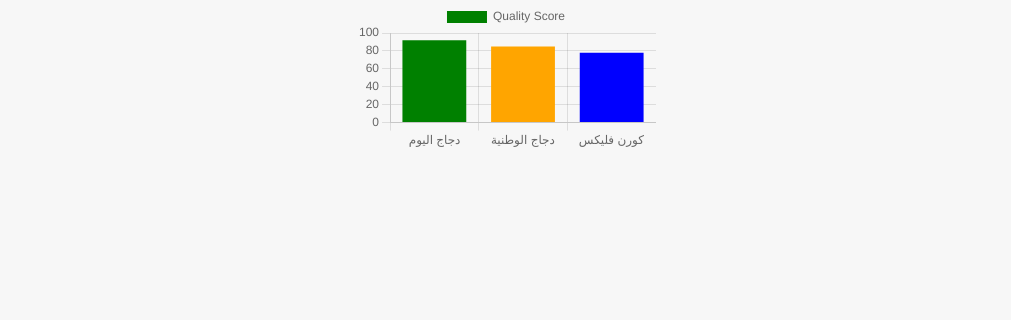
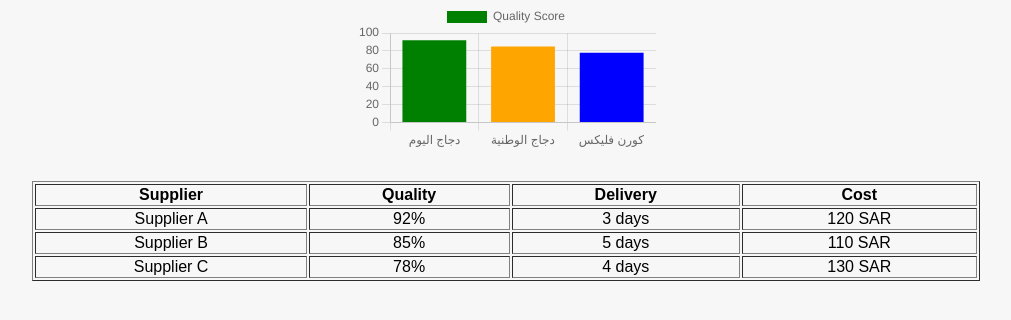
Before and after one commit to TalalWorkSpace/procurement-insights, a plain HTML site: page index.html in a window 1280 px wide. Shown: the part 128-448 px from the top of the page, without its empty margins (134-1145 px from the left). Drawn offline with nearby package versions, Linux system fonts and the light colour scheme.

Commit message:
Update index.html

```diff
--- a/index.html
+++ b/index.html
@@ -8,6 +8,36 @@
 <body>
   <h1>📊 Supplier Dashboard</h1>
   <canvas id="myChart"></canvas>
+<table border="1" style="margin: 30px auto; width: 80%;">
+  <thead>
+    <tr>
+      <th>Supplier</th>
+      <th>Quality</th>
+      <th>Delivery</th>
+      <th>Cost</th>
+    </tr>
+  </thead>
+  <tbody>
+    <tr>
+      <td>Supplier A</td>
+      <td>92%</td>
+      <td>3 days</td>
+      <td>120 SAR</td>
+    </tr>
+    <tr>
+      <td>Supplier B</td>
+      <td>85%</td>
+      <td>5 days</td>
+      <td>110 SAR</td>
+    </tr>
+    <tr>
+      <td>Supplier C</td>
+      <td>78%</td>
+      <td>4 days</td>
+      <td>130 SAR</td>
+    </tr>
+  </tbody>
+</table>
 
   <script src="https://cdn.jsdelivr.net/npm/chart.js"></script>
   <script src="script.js"></script>
```
